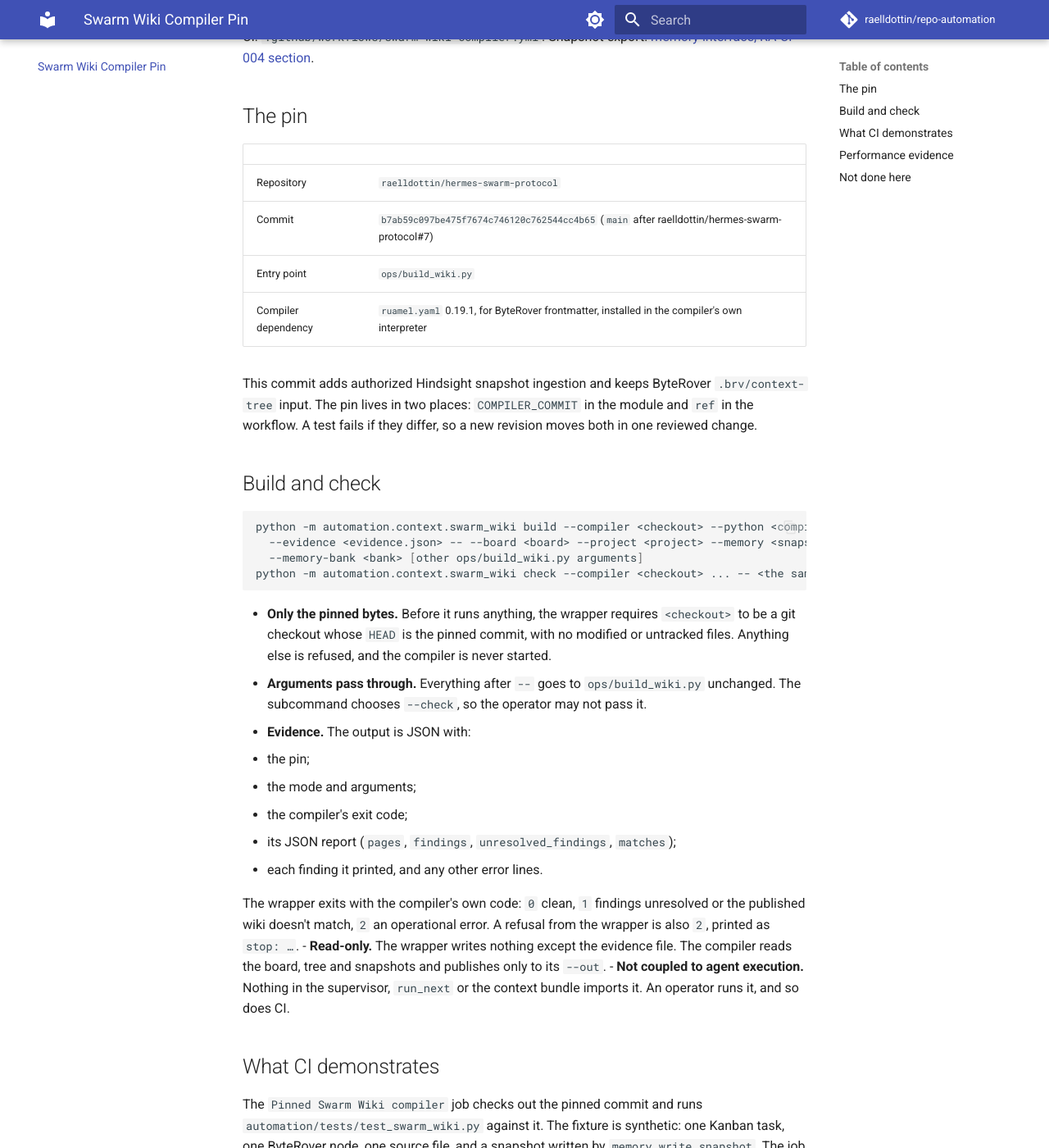
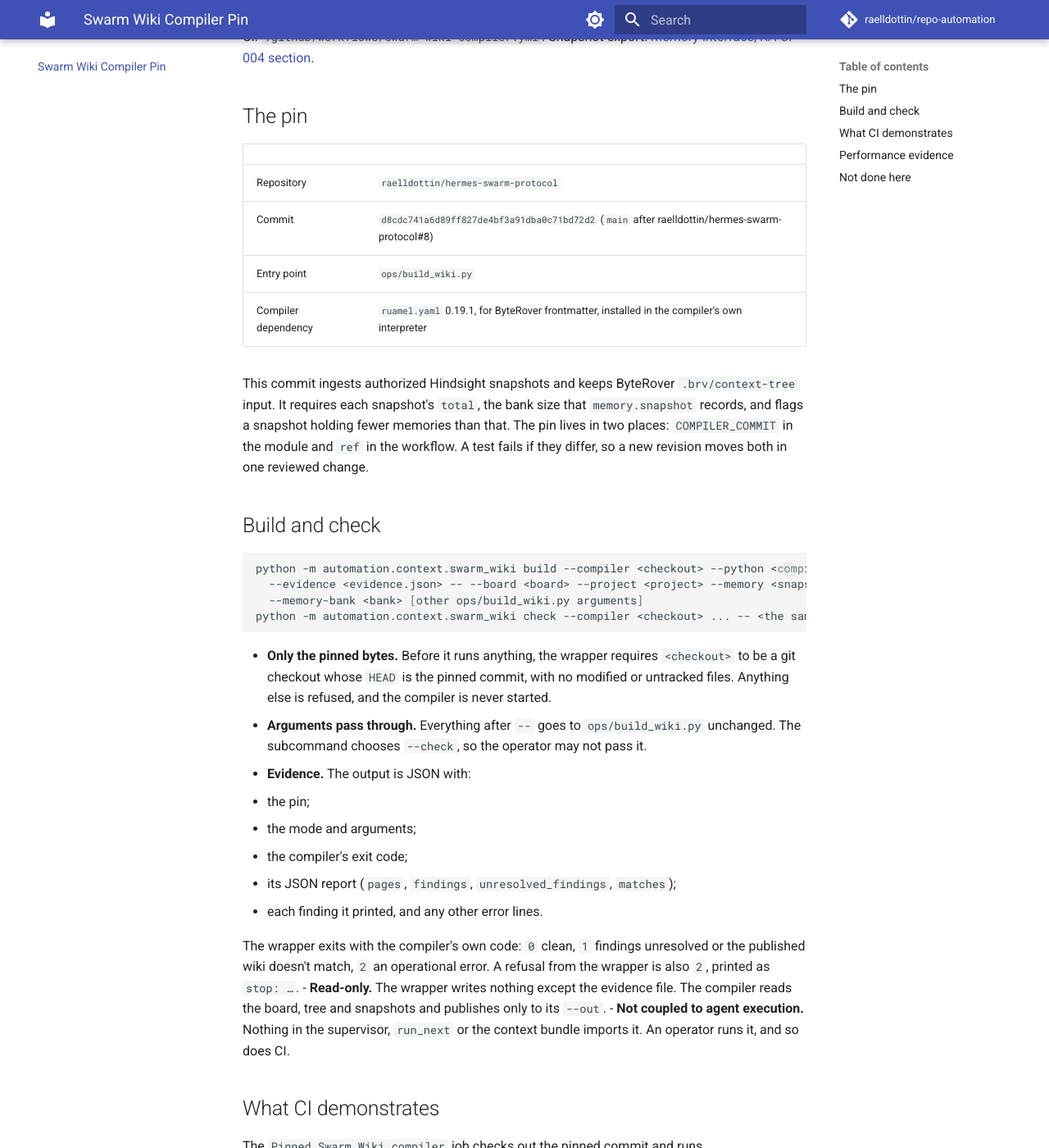
Before and after one commit to raelldottin/repo-automation, an MkDocs documentation site: the page built from docs/architecture/swarm-wiki-compiler.md, in a window 1280 px wide and 1400 px high, scrolled down 288 px. Shown: the whole window at 82% size. Built offline with MkDocs 1.6.1 and Material for MkDocs 9.7.7, drawn with Linux system fonts in a browser that asks for light colours; comment, search, counter and statistics services are not loaded; some of the changed text lies outside the part shown.

Commit message:
ci(swarm-wiki): pin the compiler at d8cdc74, which flags partial snapshots (RA-CP-004)

```diff
--- a/docs/architecture/swarm-wiki-compiler.md
+++ b/docs/architecture/swarm-wiki-compiler.md
@@ -9,11 +9,11 @@ Code: `automation/context/swarm_wiki.py`. Tests: `automation/tests/test_swarm_wi
 | | |
 | --- | --- |
 | Repository | `raelldottin/hermes-swarm-protocol` |
-| Commit | `b7ab59c097be475f7674c746120c762544cc4b65` (`main` after raelldottin/hermes-swarm-protocol#7) |
+| Commit | `d8cdc741a6d89ff827de4bf3a91dba0c71bd72d2` (`main` after raelldottin/hermes-swarm-protocol#8) |
 | Entry point | `ops/build_wiki.py` |
 | Compiler dependency | `ruamel.yaml` 0.19.1, for ByteRover frontmatter, installed in the compiler's own interpreter |
 
-This commit adds authorized Hindsight snapshot ingestion and keeps ByteRover `.brv/context-tree` input. The pin lives in two places: `COMPILER_COMMIT` in the module and `ref` in the workflow. A test fails if they differ, so a new revision moves both in one reviewed change.
+This commit ingests authorized Hindsight snapshots and keeps ByteRover `.brv/context-tree` input. It requires each snapshot's `total`, the bank size that `memory.snapshot` records, and flags a snapshot holding fewer memories than that. The pin lives in two places: `COMPILER_COMMIT` in the module and `ref` in the workflow. A test fails if they differ, so a new revision moves both in one reviewed change.
 
 ## Build and check
 
@@ -45,7 +45,8 @@ The `Pinned Swarm Wiki compiler` job checks out the pinned commit and runs `auto
 - `check` against the published wiki matches;
 - the snapshot files are unchanged afterwards;
 - a memory with missing provenance is reported as `invalid-provenance`;
-- an edited snapshot is reported as `changed-snapshot`, and its text is not projected.
+- an edited snapshot is reported as `changed-snapshot`, and its text is not projected;
+- a snapshot holding fewer memories than its `total` is reported as `incomplete-memory-snapshot`, and its page is labelled `INCOMPLETE SNAPSHOT`.
 
 The synthetic ByteRover node is linked to no Kanban work, so the compiler reports it as `orphan-topic` and exits `1`. The test expects exactly that finding and requires no finding against the snapshot. The job then runs the compiler's own wiki acceptance tests at the pin.
 
```
Also changed, not shown: 3 other files.
